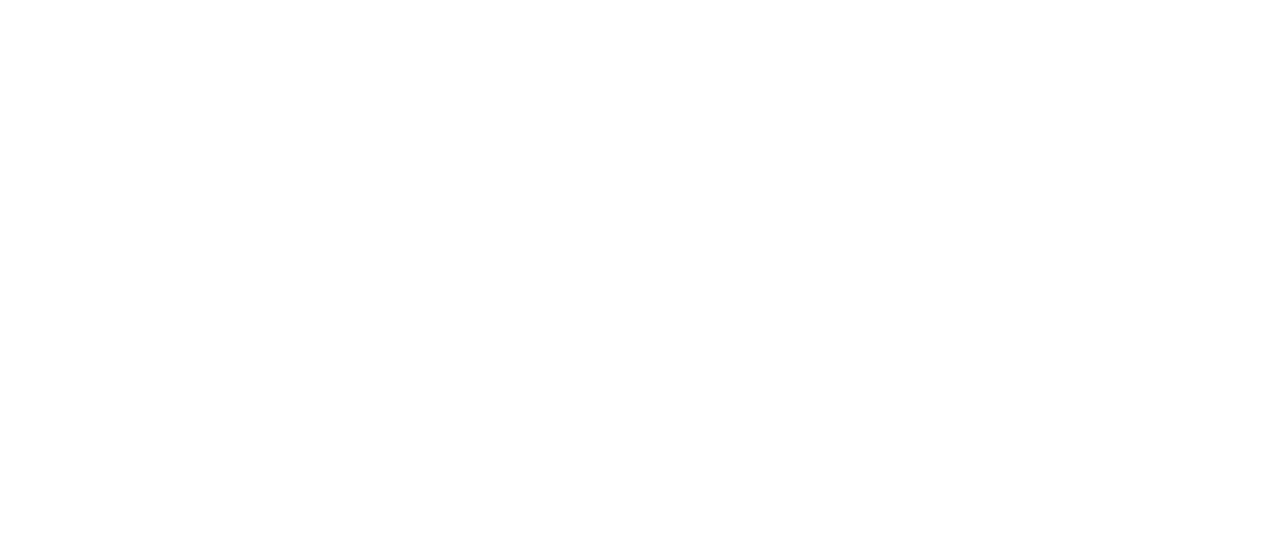
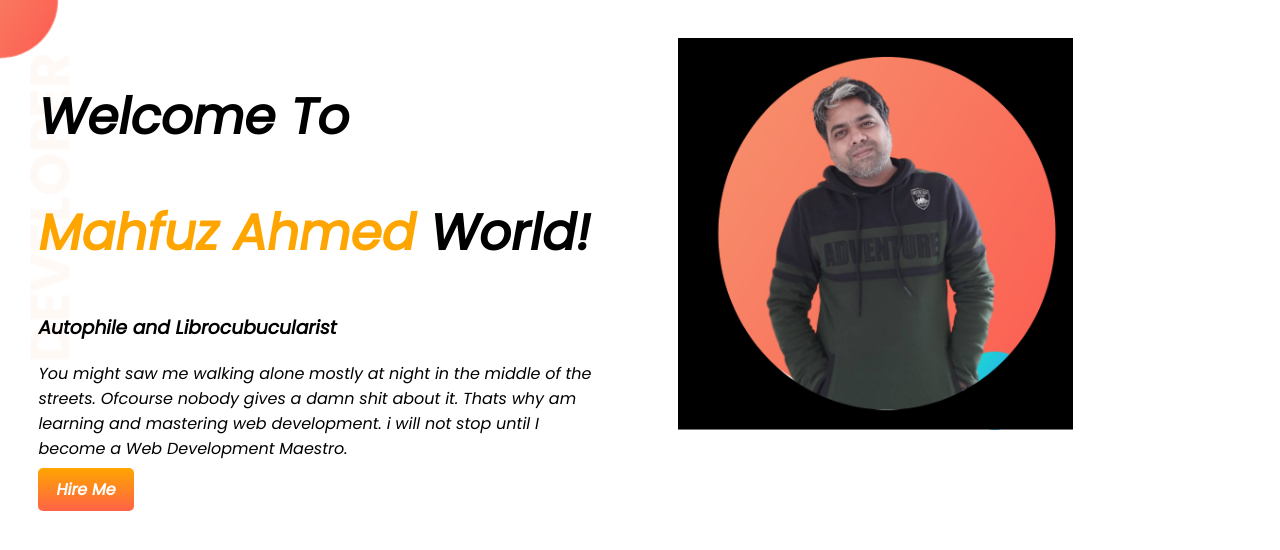
Before and after one commit to autophileMahmed/Developer-portfolio, a plain HTML site: page index.html in a window 1280 px wide. Drawn offline with Linux system fonts and the light colour scheme.

Commit message:
top-part

```diff
--- a/index.html
+++ b/index.html
@@ -1,13 +1,33 @@
 <!DOCTYPE html>
 <html lang="en">
+
 <head>
     <meta charset="UTF-8">
     <meta http-equiv="X-UA-Compatible" content="IE=edge">
     <meta name="viewport" content="width=device-width, initial-scale=1.0">
     <title>Mahfuz Portfolio</title>
+    <link rel="preconnect" href="https://fonts.googleapis.com">
+    <link rel="preconnect" href="https://fonts.gstatic.com" crossorigin>
+    <link href="https://fonts.googleapis.com/css2?family=Poppins:ital@1&display=swap" rel="stylesheet">
+
     <link rel="stylesheet" href="style.css">
 </head>
+
 <body>
+    <section class="top-banner">
+        <div class="half-width">
+            <h1>Welcome To</h1>
+            <h1><span class="orange-color">Mahfuz Ahmed</span> World!</h1>
+            <h3>Autophile and Librocubucularist</h3>
+            <p>You might saw me walking alone mostly at night in the middle of the streets. Ofcourse nobody gives a damn
+                shit about it. Thats why am learning and mastering web development. i will not stop until I become a Web
+                Development Maestro.</p>
+            <a class="link-button" target="blank" href="https://www.linkedin.com/in/mahfuz-ahmed-096002157/">Hire Me</a>
+        </div>
+        <div class="half-width">
+            <img src="images/mahfuz-pic-with-bg.png" alt="">
+        </div>
+    </section>
+</body>
 
-</body>
 </html>
--- a/style.css
+++ b/style.css
@@ -0,0 +1,39 @@
+body {
+    font-family: 'Poppins', sans-serif;
+    margin: 0px;
+}
+
+h1 {
+    font-size: 50px;
+}
+
+.orange-color {
+    color: orange;
+}
+
+section {
+    display: flex;
+}
+
+.half-width {
+    width: 50%;
+    padding: 3%;
+}
+
+.half-width img {
+    width: 70%;
+}
+
+.link-button {
+    text-decoration: none;
+    background-image: linear-gradient(orange, tomato);
+    padding: 10px 18px;
+    color: white;
+    font-weight: 700;
+    border-radius: 5px;
+}
+
+.top-banner {
+    background-image: url(images/top-banner.png);
+    background-repeat: no-repeat;
+}
```
Also changed, not shown: images/dream-bg.png (added), images/exp-bg.png (added), images/jhankar.png (added), images/jhankar2.png (added), images/mahfuz-pic-with-bg.png (added), images/my-bg.png (added), images/my-bg2.png (added), images/top-banner.png (added), 7 other files.
